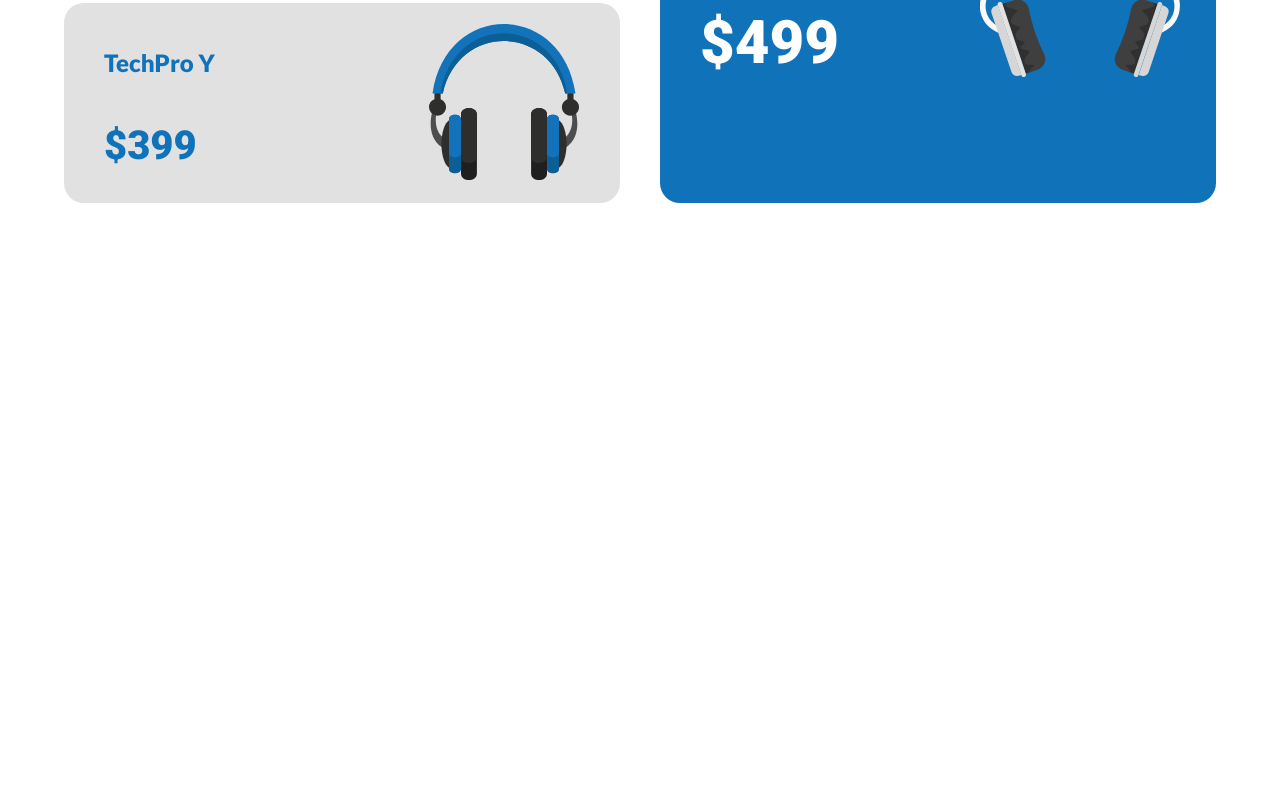
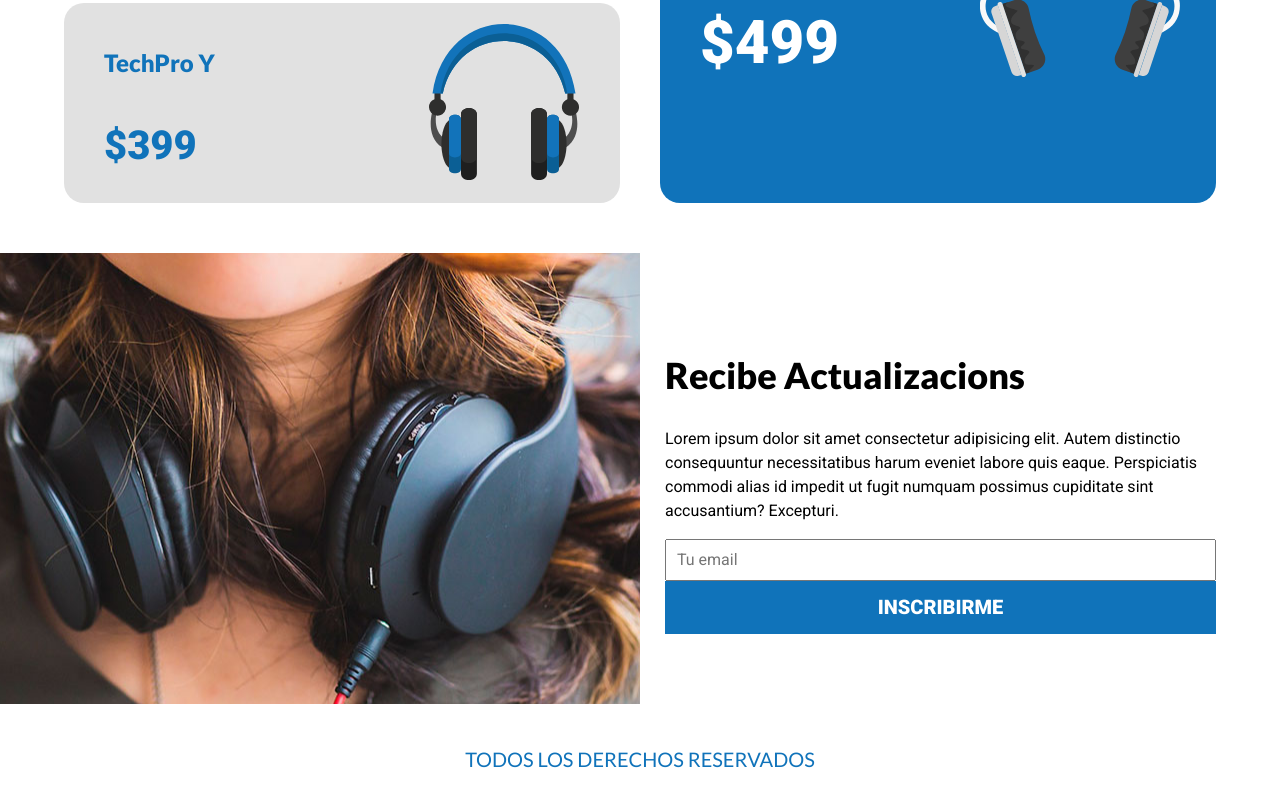
Before and after one commit to AxceleratorR2/audiotech-store, a plain HTML site: page index.html in a window 1280 px wide. Shown: the part 1796-2602 px from the top of the page. Before the commit the page ends 2229 px from the top, so only its background shows below. Drawn offline with Linux system fonts and the light colour scheme.

```diff
--- a/css/styles.css
+++ b/css/styles.css
@@ -270,7 +270,7 @@ img {
 
 .listado-modelos {
   display: grid;
-  grid-template-rows: repeat(3, 1fr);
+  grid-template-rows: repeat(2, 1fr);
   row-gap: 3rem;
 }
 
@@ -316,3 +316,87 @@ img {
 .modelo-x {
   background-image: url(../img/modelo-x.svg);
 }
+
+/*Seccion Newslateer*/
+.newslatter {
+  background-image: linear-gradient(
+      to bottom,
+      transparent 50%,
+      var(--blanco) 0%
+    ),
+    url(../img/newsletter.jpg);
+  background-position: top center;
+  background-repeat: no-repeat;
+  background-size: 100%, 70rem;
+  margin-top: var(--separacion);
+}
+
+@media (min-width: 768px) {
+  .newslatter {
+    background-image: linear-gradient(
+        to right,
+        transparent 50%,
+        var(--blanco) 0%
+      ),
+      url(../img/newsletter.jpg);
+    background-position: center, -21rem;
+    background-size: 100%, 100rem;
+    padding: 7rem 0;
+  }
+}
+
+@media (min-width: 1600px) {
+  .newslatter {
+    background-size: 100%, 200rem;
+    background-position: center, 0% -30rem;
+  }
+}
+
+.contenido-newslater {
+  display: grid;
+  grid-template-rows: repeat(2, 30rem);
+  gap: var(--separacion);
+}
+
+@media (min-width: 768px) {
+  .contenido-newslater {
+    grid-template-rows: unset;
+    grid-template-columns: repeat(2, 1fr);
+  }
+}
+
+.texto-newslater {
+  grid-row: 2 / 3;
+}
+
+@media (min-width: 768px) {
+  .texto-newslater {
+    grid-row: unset;
+    grid-column: 2 / 3;
+  }
+}
+
+.formulario input[type="email"] {
+  width: 100%;
+  padding: 1rem;
+}
+
+.formulario input[type="submit"] {
+  width: 100%;
+  padding: 1.5rem;
+  background-color: var(--colorPrincipal);
+  color: var(--blanco);
+  text-transform: uppercase;
+  font-size: 2rem;
+  font-weight: 900;
+  border: none;
+}
+
+/*Footer*/
+.footer p {
+  color: var(--colorPrincipal);
+  font-family: var(--fuenteSecundaria);
+  font-size: 2rem;
+  padding: 2rem;
+  text-transform: uppercase;
+}
--- a/index.html
+++ b/index.html
@@ -132,5 +132,31 @@
         </div>
       </div>
     </main>
+
+    <section class="newslatter">
+      <div class="contenido-newslater contenedor">
+        <div class="texto-newslater">
+          <h2>Recibe Actualizacions</h2>
+          <p>
+            Lorem ipsum dolor sit amet consectetur adipisicing elit. Autem
+            distinctio consequuntur necessitatibus harum eveniet labore quis
+            eaque. Perspiciatis commodi alias id impedit ut fugit numquam
+            possimus cupiditate sint accusantium? Excepturi.
+          </p>
+
+          <form class="formulario">
+            <div class="input">
+              <input type="email" placeholder="Tu email" />
+            </div>
+
+            <input type="submit" value="Inscribirme" />
+          </form>
+        </div>
+      </div>
+    </section>
+
+    <footer class="footer contenedor">
+      <p class="center">Todos Los Derechos Reservados</p>
+    </footer>
   </body>
 </html>
```
Also changed, not shown: img/bg-precio.avif (deleted), img/bg-precio.jpg (deleted), img/bg-precio.webp (deleted), img/grafico-audifonos.png (deleted), img/imagen-mujer.avif (deleted), img/imagen-mujer.webp (deleted), img/newsletter.avif (deleted), img/newsletter.webp (deleted).
